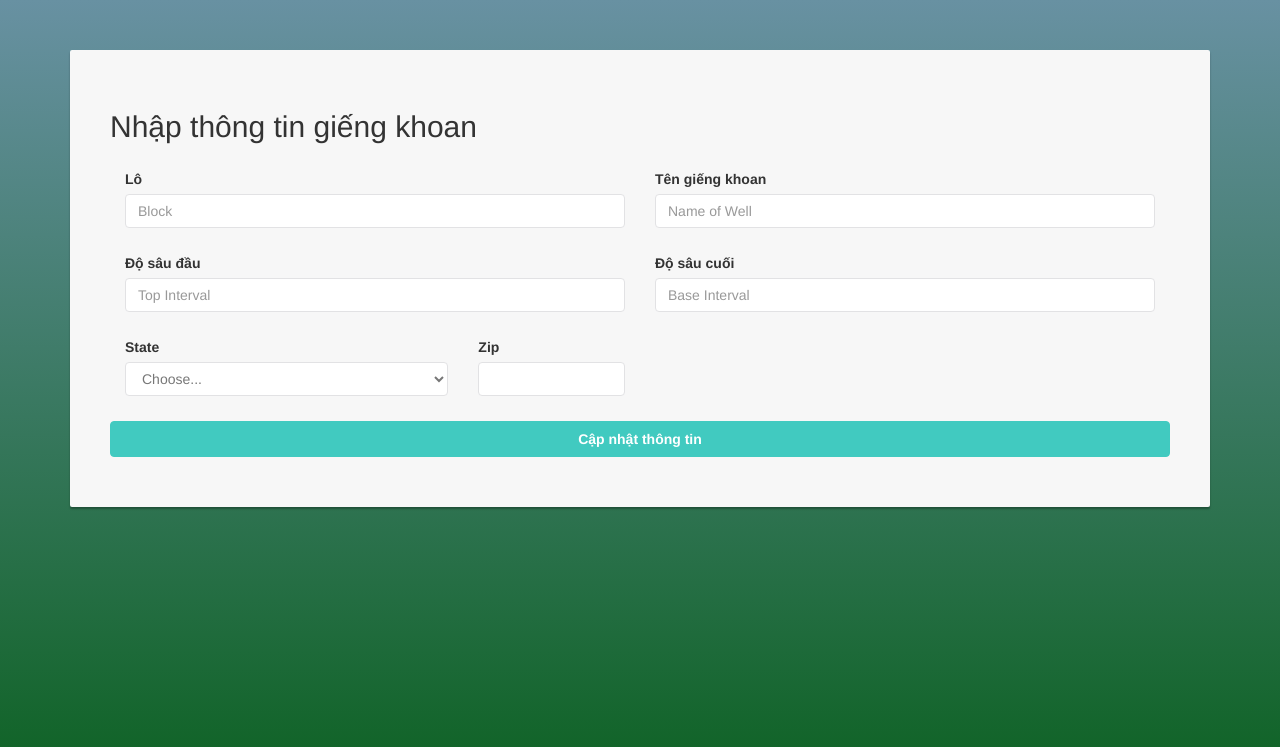
After one commit to nguyenchungc/Biostratigraphy, a Laravel app: page /inputdata in a window 1280 px wide. The commit adds this page. Shown: the top 747 px of the page. Run offline with Laravel 8, Linux system fonts and the light colour scheme.

Commit message:
input data

```diff
--- a/app/Http/Controllers/HomeController.php
+++ b/app/Http/Controllers/HomeController.php
@@ -10,8 +10,11 @@ class HomeController extends Controller
         return view('pages.register');
     }
     function getmainpage(){
-        echo "hello";
-        //return view('pages.mainpage');
+        //echo "hello";
+        return view('pages.mainpage');
+    }
+    function inputdata(){
+        return view('pages.inputdata');
     }
 }
 ?>
--- /dev/null
+++ b/resources/views/pages/inputdata.blade.php
@@ -0,0 +1,57 @@
+@extends('layout.layout')
+@section('content')
+<style>
+    .form-signin input[type=date], .form-signin select{
+        margin-bottom: 10px
+    }
+</style>
+<div class="card card-container" style="max-width: 2000px;">
+    @if($errors->any())
+        <div class="alert alert-danger">
+            @foreach($errors->all() as $err)
+                <li>{{$err}}</li>
+            @endforeach
+        </div>
+    @endif
+    <h2>Nhập thông tin giếng khoan</h2>
+
+    <p id="profile-name" class="profile-name-card"></p>
+        <form class="form-signin" method="post" action="{{route('register')}}">
+            @csrf
+            <div class="form-row">
+              <div class="form-group col-md-6">
+                <label for="inputEmail4">Lô</label>
+                <input type="email" class="form-control" id="inputEmail4" placeholder="Block">
+              </div>
+              <div class="form-group col-md-6">
+                <label for="inputPassword4">Tên giếng khoan</label>
+                <input type="password" class="form-control" id="inputPassword4" placeholder="Name of Well">
+              </div>
+            </div>
+            <div class="form-row col-md-6">
+              <label for="inputAddress">Độ sâu đầu</label>
+              <input type="text" class="form-control" id="inputAddress" placeholder="Top Interval">
+            </div>
+            <div class="form-row">
+              <div class="form-group col-md-6">
+                <label for="inputCity">Độ sâu cuối</label>
+                <input type="text" class="form-control" id="inputCity" placeholder="Base Interval">
+              </div>
+              <div class="form-group col-md-4">
+                <label for="inputState">State</label>
+                <select id="inputState" class="form-control">
+                  <option selected>Choose...</option>
+                  <option>...</option>
+                </select>
+              </div>
+              <div class="form-group col-md-2">
+                <label for="inputZip">Zip</label>
+                <input type="text" class="form-control" id="inputZip">
+              </div>
+            </div>
+
+            <button type="submit" class="btn btn-primary">Cập nhật thông tin</button>
+        </form>
+
+</div><!-- /card-container -->
+@endsection
--- a/resources/views/pages/mainpage.blade.php
+++ b/resources/views/pages/mainpage.blade.php
@@ -1,4 +1,4 @@
 <?php
-<p> hello world </p>
+echo "hello world"
 
 ?>
--- a/routes/web.php
+++ b/routes/web.php
@@ -19,4 +19,6 @@ route::get('home',"HomeController@getHome");
 
 route::get('register',"homeController@getRegister")->name('register');
 
-route::get('mainpage', "homeController@getmainpage");
+Route::get('mainpage', "homeController@getmainpage");
+
+route::get('inputdata',"homeController@inputdata");
```
